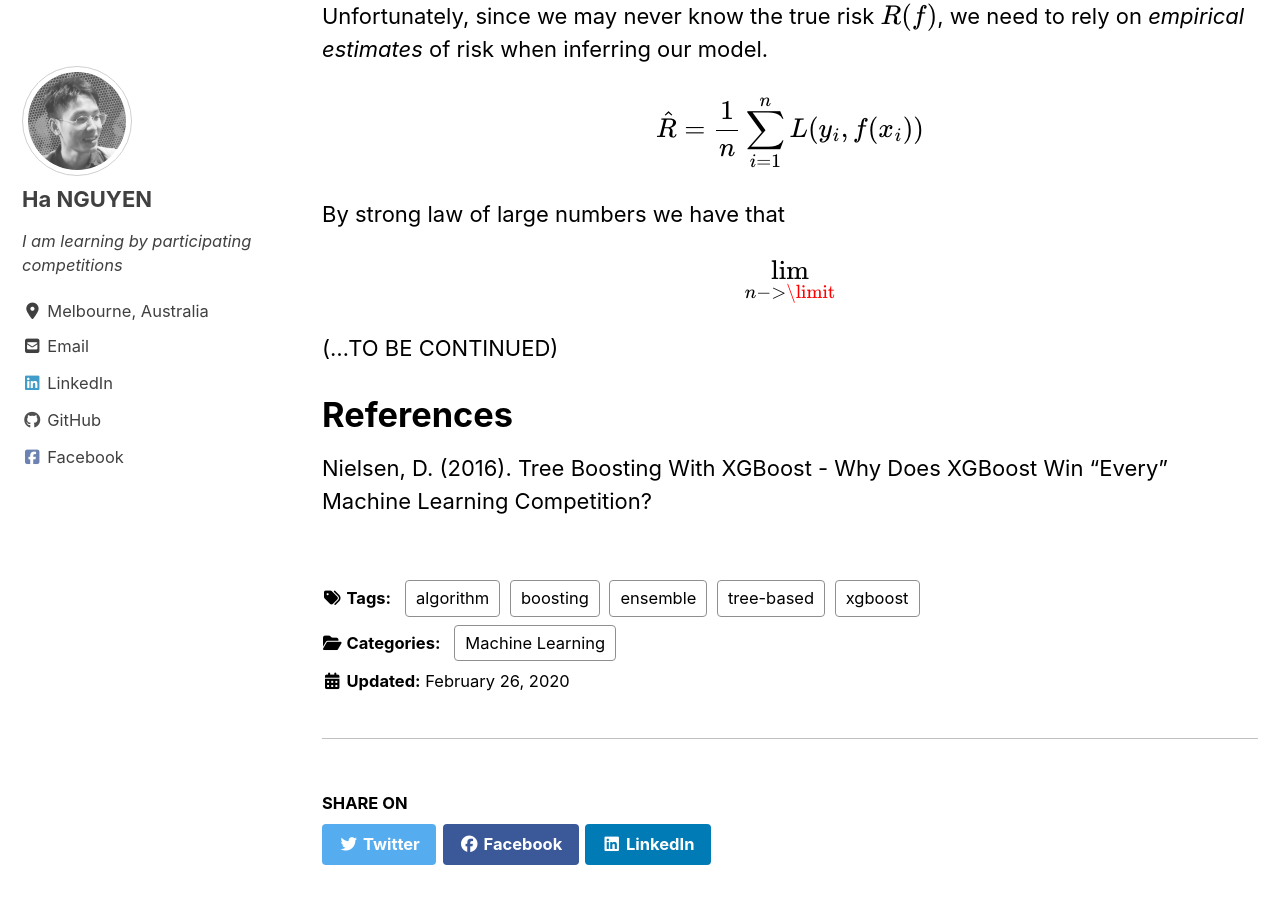
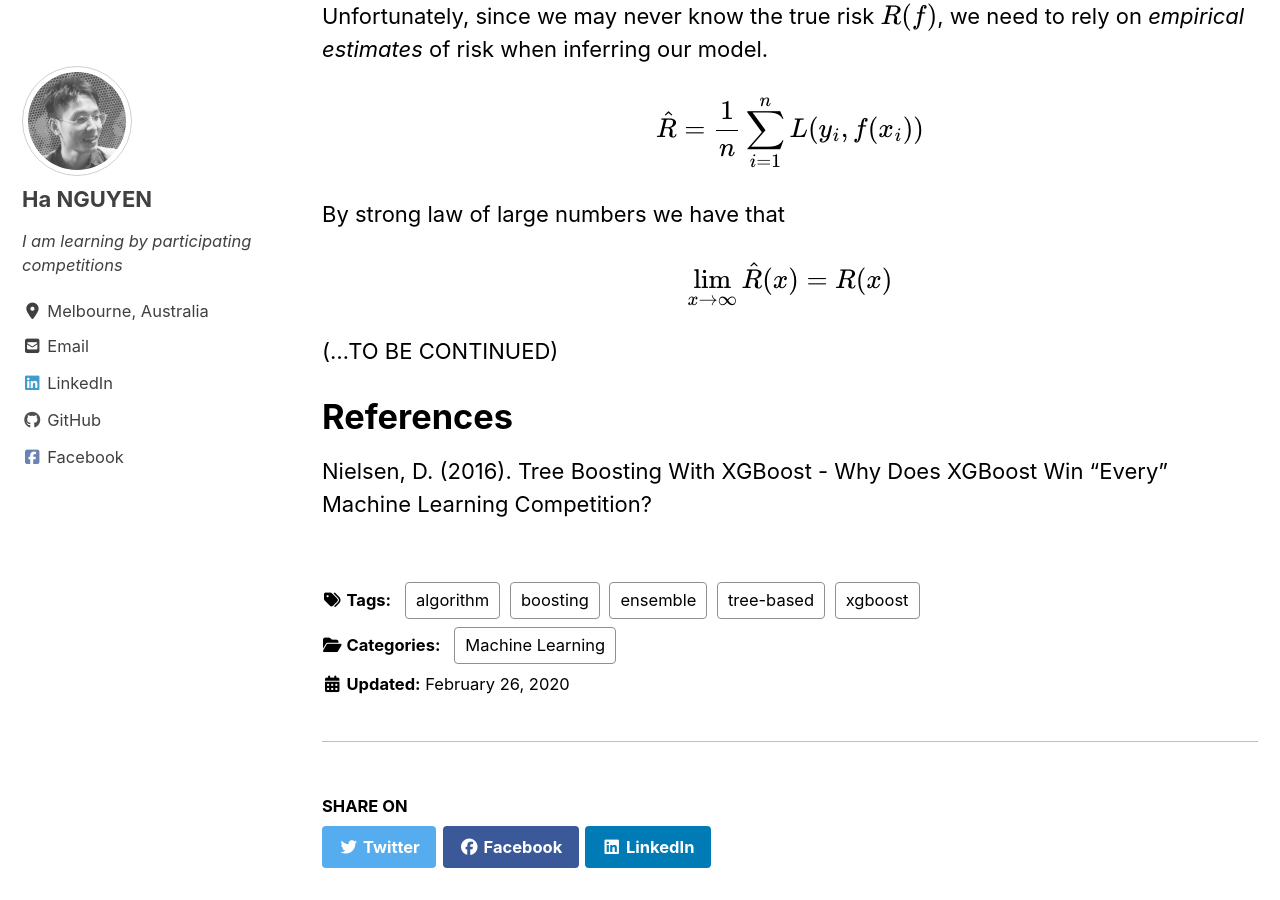
Before and after one commit to datasciblog/datasciblog.github.io, a Jekyll site: the page built from _posts/2020-02-26-tree-boosting-03.md, in a window 1280 px wide and 900 px high, scrolled down 1643 px. Built offline with Jekyll 4.4.1, drawn with Linux system fonts in a browser that asks for light colours; cached includes are drawn as plain includes; nearby versions of some CDN libraries; formulas are drawn with MathJax 3.

Commit message:
Update 2020-02-26-tree-boosting-03.md

```diff
--- a/_posts/2020-02-26-tree-boosting-03.md
+++ b/_posts/2020-02-26-tree-boosting-03.md
@@ -41,17 +41,18 @@ $$R(f) = E[L(Y, f(X))]$$
 
 The optimal/target function is now defined as
 
-$$ f^{*} = \underset{f}{\arg\min} R(f) $$
+$$f^{*} = \underset{f}{\arg\min} R(f)$$
 
 and we are going to estimate this target function.
 
 Unfortunately, since we may never know the true risk $R(f)$, we need to rely on *empirical estimates* of risk when inferring our model.
 
-$$ \hat{R} = \frac{1}{n} \sum\limits_{i=1}^n L(y_i, f(x_i))$$
+$$\hat{R} = \frac{1}{n} \sum\limits_{i=1}^n L(y_i, f(x_i))$$
 
 By strong law of large numbers we have that
 
-$$ \underset{n -> \limit}{\lim} $$
+$$\lim_{x\to\infty} \hat{R}(x) = R(x)$$
+
 
 (...TO BE CONTINUED)
 
```
